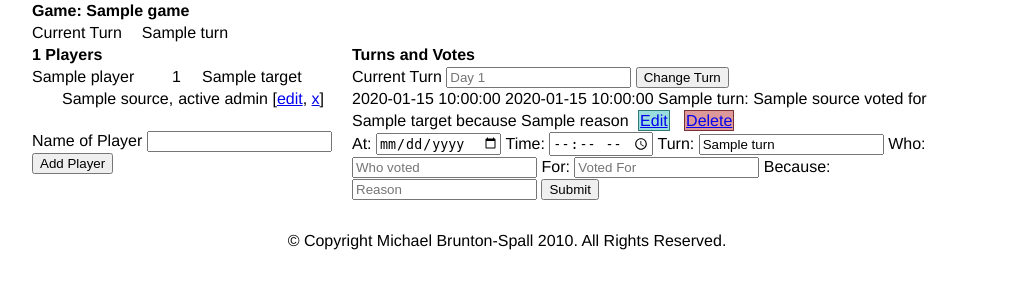
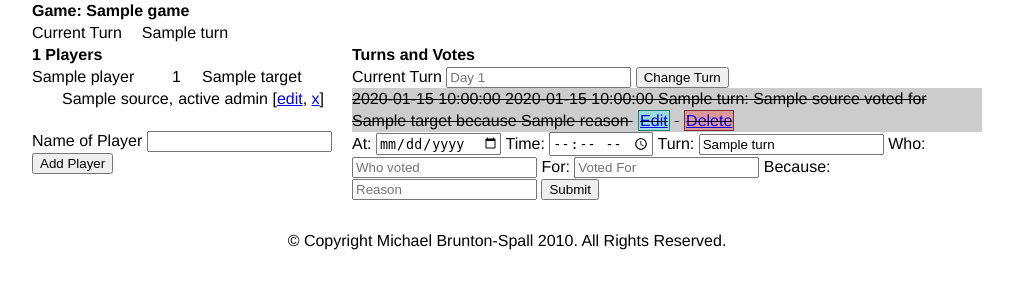
Before and after one commit to bruntonspall/werewolf-tracker, a Python web app: template templates/game.html in a window 1280 px wide. Shown: the part 52-352 px from the top of the page, without its empty margins (133-1146 px from the left). Run offline with Jinja, Linux system fonts and the light colour scheme; the template is opened without the code that fills it: most values are stand-ins (such as "Sample title", 1, 10 or a date in 2020).

Commit message:
Add valid and invalid vote classes

```diff
--- a/static/css/core.css
+++ b/static/css/core.css
@@ -124,3 +124,10 @@
     padding: 1px;
     margin: 2px 5px 2px 5px;
 }
+.valid {
+    background: #CFC;
+}
+.invalid {
+    text-decoration: line-through;
+    background: #CCC;
+}
--- a/templates/game.html
+++ b/templates/game.html
@@ -45,7 +45,7 @@
         </form>
     <ol>
         {% for vote in game.votes_in_order %}
-        <li>{{vote.date}} {{vote.time}} {{vote.turn}}: {{vote.source.name}} voted for {{vote.target.name}}
+        <li class="{% if vote.valid %}valid{% else %}invalid{% endif %}">{{vote.date}} {{vote.time}} {{vote.turn}}: {{vote.source.name}} voted for {{vote.target.name}}
         {% if vote.reason %} because {{vote.reason}}{%endif%}
         <span class="editbox"><a href="/game/{{game.id}}/vote/{{vote.key}}">Edit</a></span>
         <span class="deletebox"><a href="/game/{{game.id}}/vote/{{vote.key}}/delete">Delete</a></span>
```
